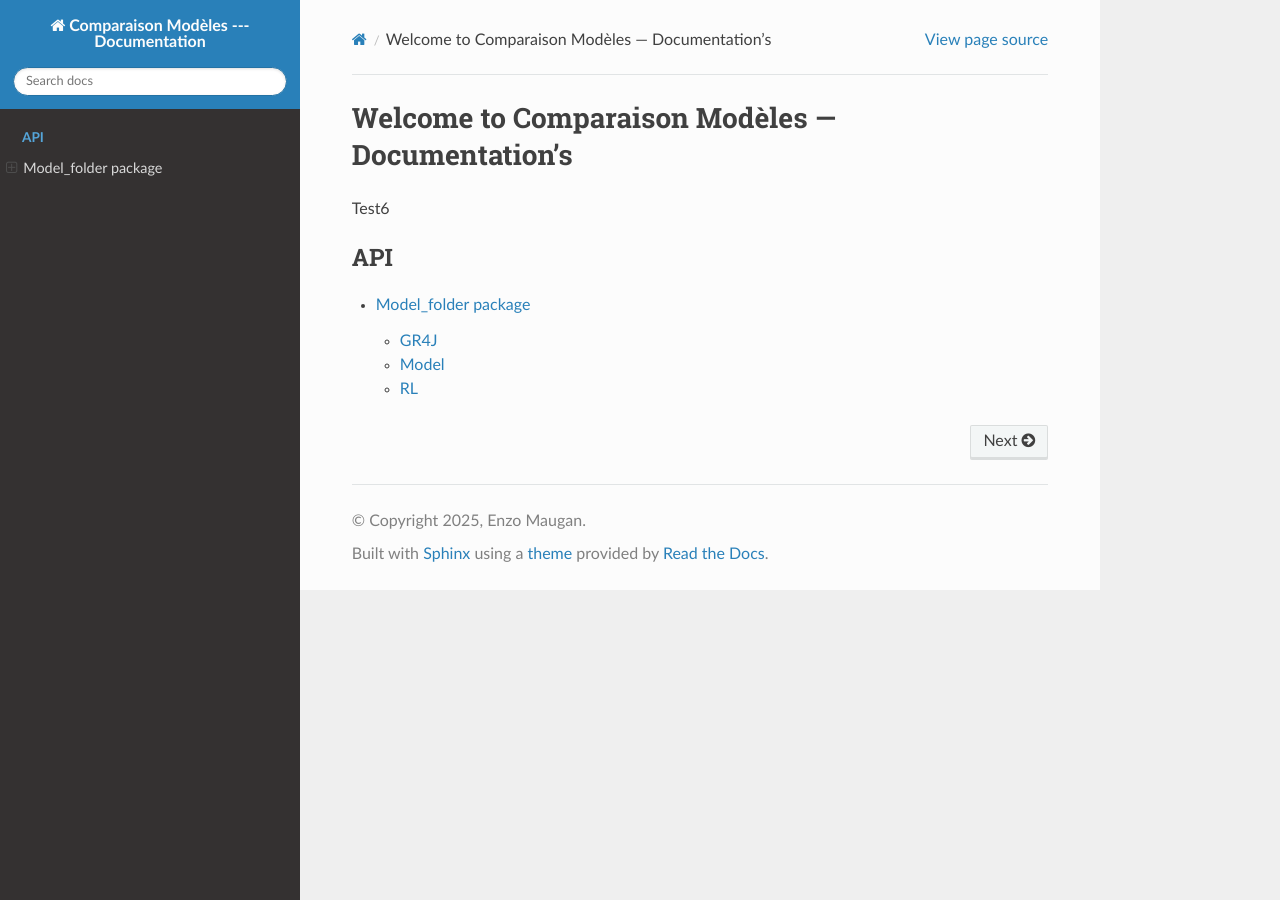
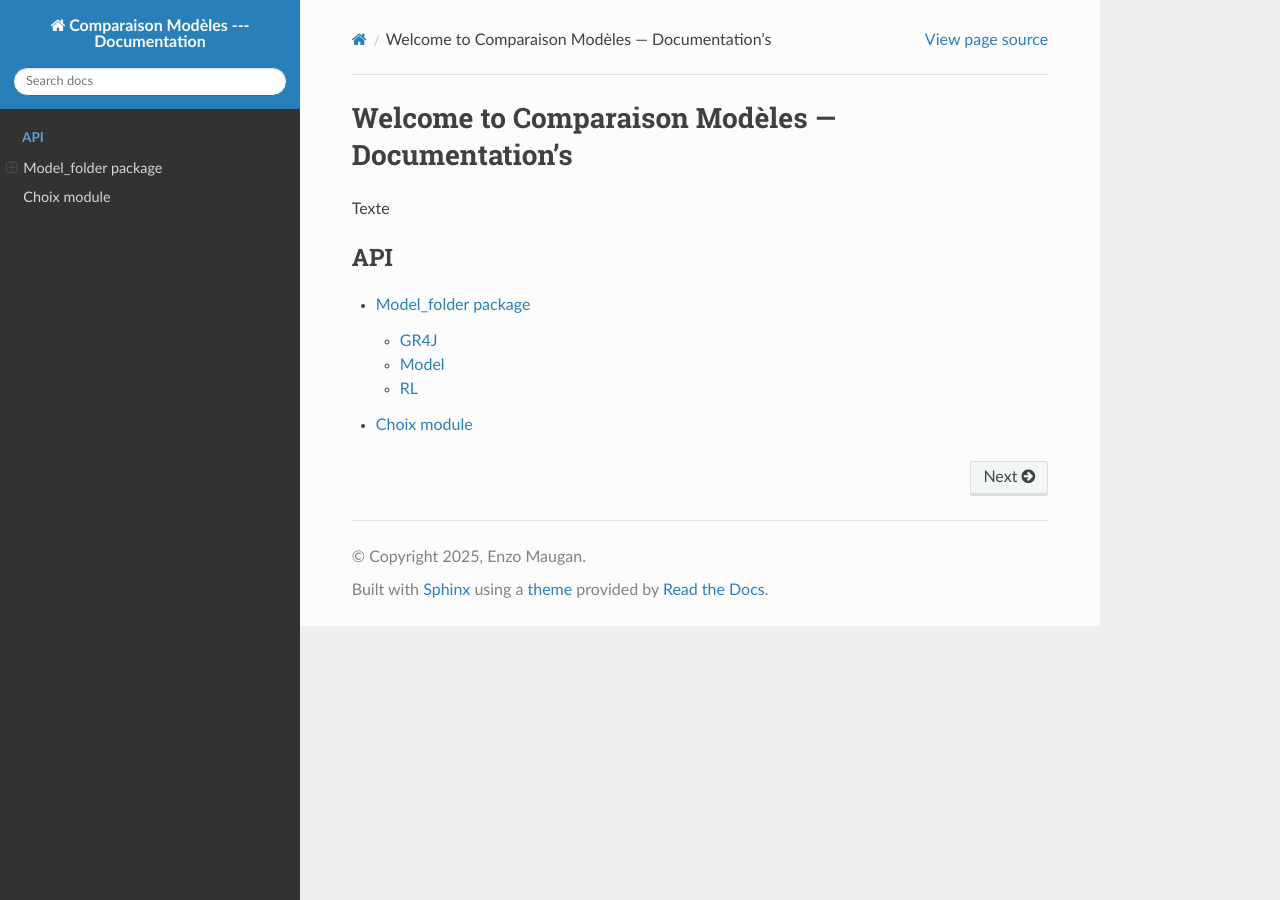
Before and after one commit to Enzo-M25/Test_Multi_Modeles, a Sphinx documentation site: the page built from source/index.rst, in a window 1280 px wide. Built offline with Sphinx 7.4.7 and the Read the Docs theme 3.1.0, drawn with Linux system fonts in a browser that asks for light colours.

Commit message:
test texte

```diff
--- a/source/index.rst
+++ b/source/index.rst
@@ -6,10 +6,11 @@
 Welcome to Comparaison Modèles --- Documentation's
 =================================================================
 
-Test6
+Texte
 
 .. toctree::
    :maxdepth: 2
    :caption: API
 
    Multi_Model_doc/Model_folder
+   Multi_Model_doc/Choix
```
Also changed, not shown: Multi_model/__init__.py (added).
